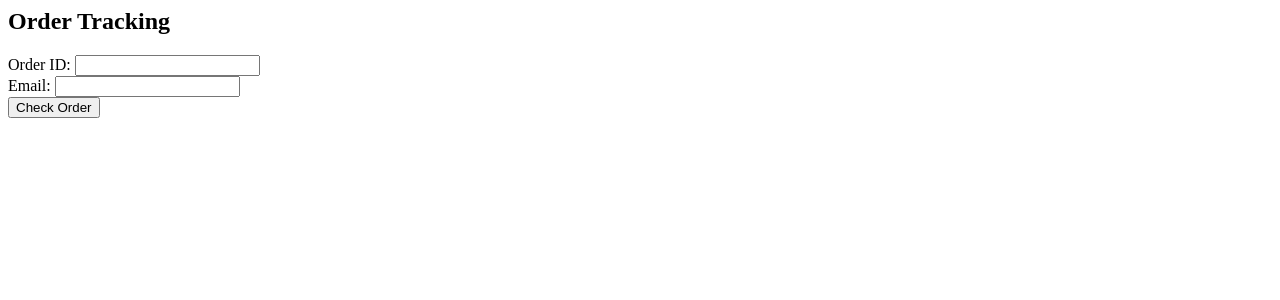
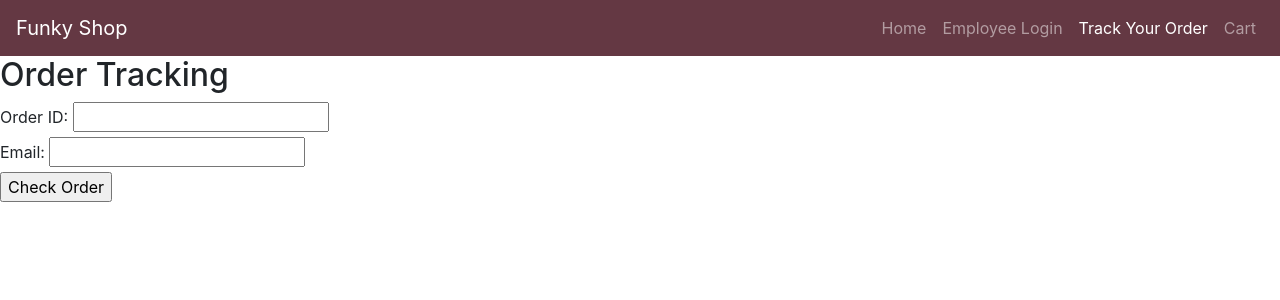
Before and after one commit to 1tylers/466-best-group, a PHP site: page /trackOrder.php in a window 1280 px wide. Shown: the top 300 px of the page. Run offline with PHP 8.4, Linux system fonts and the light colour scheme.

Commit message:
Update trackOrder.php

```diff
--- a/trackOrder.php
+++ b/trackOrder.php
@@ -3,9 +3,41 @@
 <head>
     <meta charset="UTF-8">
     <meta name="viewport" content="width=device-width, initial-scale=1.0">
+
+	<link rel="stylesheet" href="https://stackpath.bootstrapcdn.com/bootstrap/4.3.1/css/bootstrap.min.css">
+
     <title>Order Tracking</title>
 </head>
 <body>
+
+	<nav class="navbar navbar-expand-lg navbar-dark" style="background-color: #643843">
+   	 		<a class="navbar-brand" href="website.php">Funky Shop</a>
+    		<button class="navbar-toggler" type="button" data-toggle="collapse" data-target="#navbarNav" aria-controls="navbarNav" aria-expanded="false" aria-label="Toggle navigation">
+        		<span class="navbar-toggler-icon"></span>
+    		</button>
+    		<div class="collapse navbar-collapse" id="navbarNav">
+        		<ul class="navbar-nav ml-auto">
+            		<li class="nav-item">
+                		<a class="nav-link" href="website.php">Home</a>
+            		</li>
+            		<li class="nav-item">
+               			 <a class="nav-link" href="login.php">Employee Login</a>
+            		</li>
+            		<li class="nav-item active">
+                		<a class="nav-link" href="trackOrder.php">Track Your Order</a>
+            		</li>
+            		<li class="nav-item">
+                		<a class="nav-link" href="cartPage.php">Cart</a>
+        			</li>
+        		</ul>
+    		</div>
+		</nav>
+
+		<!-- Bootstrap JS and dependencies -->
+		<script src="https://code.jquery.com/jquery-3.3.1.slim.min.js"></script>
+		<script src="https://cdnjs.cloudflare.com/ajax/libs/popper.js/1.14.7/umd/popper.min.js"></script>
+		<script src="https://stackpath.bootstrapcdn.com/bootstrap/4.3.1/js/bootstrap.min.js"></script>
+
     <h2>Order Tracking</h2>
 
     <?php
```
